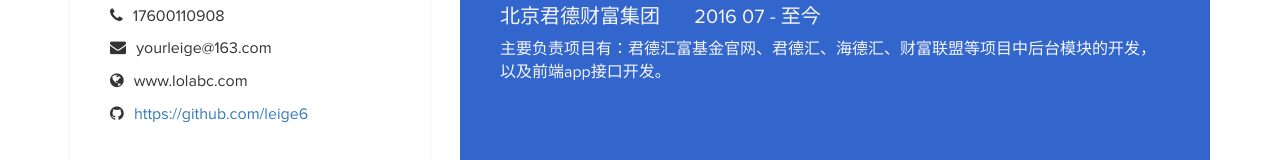
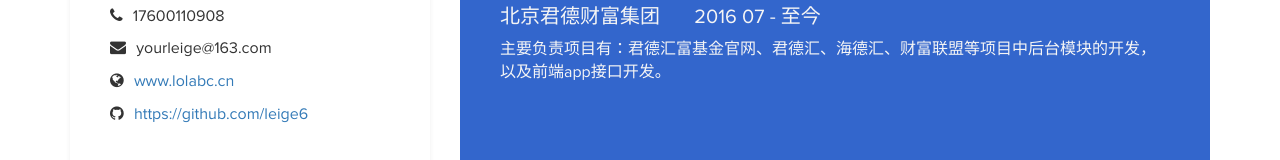
Before and after one commit to leige6/leige6.github.io, a plain HTML site: page index.html in a window 1280 px wide. Shown: the part 1485-1645 px from the top of the page. Drawn offline with Linux system fonts and the light colour scheme.

```diff
--- a/index.html
+++ b/index.html
@@ -103,7 +103,7 @@
 					<p><i class="fa fa-map-marker"></i> 北京市朝阳区甘露园南里二区</p>
 					<p><i class="fa fa-phone"></i> 17600110908</p>
 					<p><i class="fa fa-envelope"></i> yourleige@163.com</p>
-					<p><i class="fa fa-globe"></i> www.lolabc.com</p>
+					<p><i class="fa fa-globe"></i> <a href="https://www.lolabc.cn" target="_blank">www.lolabc.cn</a></p>
 				    <p><i class="fa fa-github"></i> <a href="https://github.com/leige6" target="_blank">https://github.com/leige6</a></p>
 			</div>
 		</div>
```
